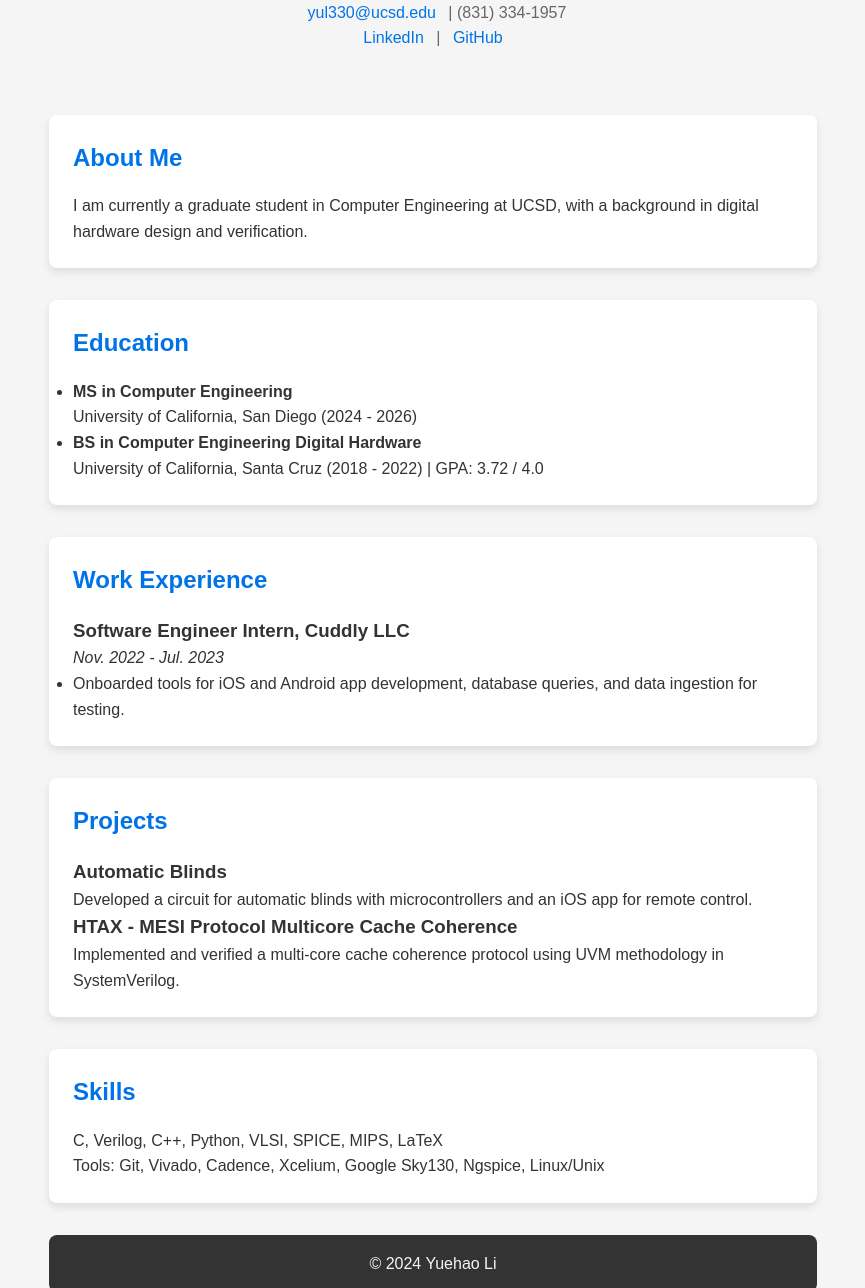
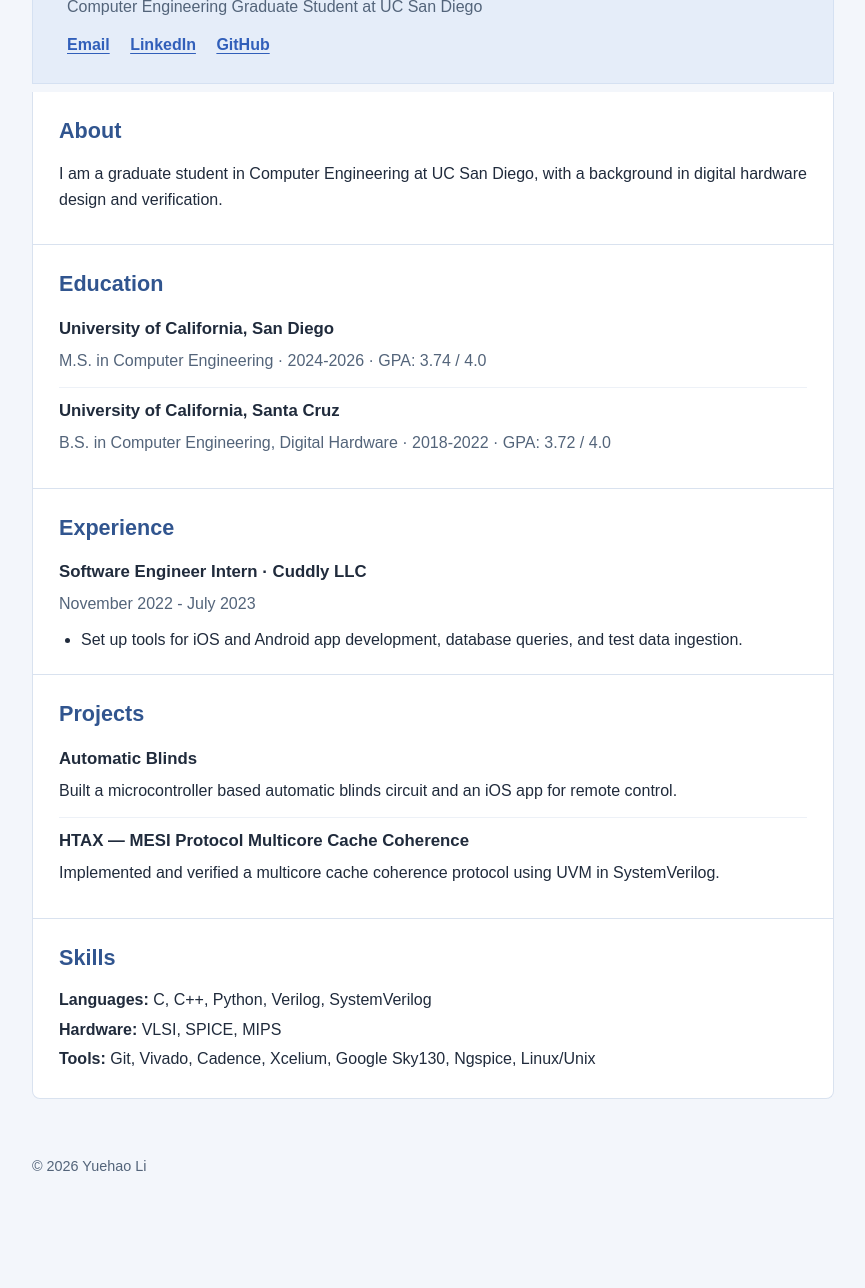
Before and after one commit to yuehao-li/yuehao-li.github.io, a plain HTML site: page index.html in a window 1280 px wide. Shown: the part 122-1410 px from the top of the page, without its empty margins (207-1072 px from the left). After the commit the page ends 1330 px from the top, so only its background shows below. Drawn offline with Linux system fonts and the light colour scheme.

Commit message:
basic web page

```diff
--- a/index.html
+++ b/index.html
@@ -3,179 +3,109 @@
 <head>
   <meta charset="UTF-8">
   <meta name="viewport" content="width=device-width, initial-scale=1.0">
+  <meta name="description" content="Yuehao Li — Computer Engineering graduate student at UC San Diego.">
   <title>Yuehao Li | Computer Engineer</title>
   <style>
-    /* General reset */
-    * {
-      margin: 0;
-      padding: 0;
-      box-sizing: border-box;
+    * { box-sizing: border-box; }
+    :root {
+      --ink: #202b3c;
+      --muted: #53647a;
+      --blue: #315fba;
+      --line: #d9e2ef;
+      --panel: #ffffff;
+      --page: #f3f6fb;
     }
-
-    /* Colors */
-    :root {
-      --primary-color: #0073e6;
-      --bg-color: #f5f5f5;
-      --text-color: #333;
-      --footer-bg-color: #333;
-      --footer-text-color: #f5f5f5;
+    html { min-height: 100%; background: var(--page); scroll-behavior: smooth; }
+    body {
+      max-width: 850px;
+      margin: 0 auto;
+      padding: 0 24px;
+      color: var(--ink);
+      background: var(--page);
+      font: 16px/1.6 Arial, Helvetica, sans-serif;
     }
-
-    /* Body Styling */
-    body {
-      font-family: Arial, sans-serif;
-      line-height: 1.6;
-      color: var(--text-color);
-      background-color: var(--bg-color);
-      max-width: 800px;
-      margin: 0 auto;
-      padding: 0 1rem;
+    header { padding: 38px 34px 26px; margin: 24px 0 0; background: #e5edf9; border: 1px solid #d5e1f2; border-top: 4px solid var(--blue); border-radius: 8px 8px 0 0; }
+    h1 { margin: 0; color: #203e72; font-size: 2.2rem; line-height: 1.2; }
+    header p { margin: 8px 0 0; color: var(--muted); }
+    a { color: var(--blue); text-underline-offset: 3px; transition: color .18s ease; }
+    a:hover { color: #173d83; }
+    a:focus-visible { outline: 3px solid #91b7f2; outline-offset: 3px; border-radius: 2px; }
+    .links { margin-top: 12px; }
+    .links a { display: inline-block; margin-right: 16px; font-weight: 600; }
+    main { padding: 8px 0 36px; }
+    section { padding: 22px 26px; margin: 0; background: var(--panel); border: 1px solid var(--line); border-top: 0; transition: background-color .18s ease; }
+    section:hover { background: #fbfcff; }
+    section:last-child { border-radius: 0 0 8px 8px; }
+    h2 { margin: 0 0 12px; color: #31558f; font-size: 1.35rem; }
+    h3 { margin: 14px 0 2px; font-size: 1.05rem; }
+    section h3:not(:first-of-type) { padding-top: 10px; border-top: 1px solid #edf1f7; }
+    p { margin: 5px 0 10px; }
+    .muted { color: var(--muted); }
+    ul { margin: 6px 0 0; padding-left: 22px; }
+    .skills p { margin: 4px 0; }
+    footer { padding: 20px 0 30px; color: var(--muted); font-size: .9rem; }
+    @media (prefers-reduced-motion: reduce) {
+      html { scroll-behavior: auto; }
+      *, *::before, *::after { transition-duration: .01ms !important; }
     }
-
-    /* Header Styling */
-    header {
-      text-align: center;
-      padding: 2rem 0;
-      animation: fadeInUp 1s ease-out;
-    }
-    header h1 {
-      font-size: 2.5rem;
-      color: var(--primary-color);
-    }
-    header p {
-      color: #666;
-    }
-    header a {
-      margin: 0 0.5rem;
-      text-decoration: none;
-      color: var(--primary-color);
-      transition: color 0.3s, transform 0.3s;
-    }
-    header a:hover {
-      color: #005bb5;
-      transform: scale(1.1);
-    }
-
-    /* Section Styling */
-    section {
-      margin-top: 2rem;
-      opacity: 0; /* Start invisible */
-      animation: fadeInUp 1s ease-out forwards;
-      background-color: #ffffff;
-      padding: 1.5rem;
-      border-radius: 8px;
-      box-shadow: 0 4px 8px rgba(0, 0, 0, 0.1);
-    }
-    h2 {
-      color: var(--primary-color);
-      margin-bottom: 1rem;
-    }
-    #about { animation-delay: 0.5s; }
-    #education { animation-delay: 1s; }
-    #experience { animation-delay: 1.5s; }
-    #projects { animation-delay: 2s; }
-    #skills { animation-delay: 2.5s; }
-
-    /* Project Card Animation */
-    .project {
-      opacity: 0;
-      transform: scale(0.9);
-      animation: fadeInUp 0.8s ease-out forwards;
-    }
-    .project:nth-child(1) { animation-delay: 2.2s; }
-    .project:nth-child(2) { animation-delay: 2.4s; }
-
-    /* Footer Styling */
-    footer {
-      text-align: center;
-      padding: 1rem 0;
-      background-color: var(--footer-bg-color);
-      color: var(--footer-text-color);
-      margin-top: 2rem;
-      border-radius: 8px;
-    }
-
-    /* Smooth Scrolling */
-    html {
-      scroll-behavior: smooth;
-    }
-
-    /* Fade-in and slide-up animation */
-    @keyframes fadeInUp {
-      0% {
-        opacity: 0;
-        transform: translateY(30px);
-      }
-      100% {
-        opacity: 1;
-        transform: translateY(0);
-      }
+    @media (max-width: 600px) {
+      body { padding: 0 18px; }
+      header { padding: 30px 22px 22px; margin-top: 16px; }
+      section { padding: 20px 22px; }
+      h1 { font-size: 1.9rem; }
     }
   </style>
 </head>
 <body>
-
-  <!-- Header Section -->
   <header>
     <h1>Yuehao Li</h1>
-    <p>Computer Engineering Graduate Student</p>
-    <p><a href="mailto:yul330@ucsd.edu">yul330@ucsd.edu</a> | (831) 334-1957</p>
-    <p><a href="https://linkedin.com/in/yuehao-li" target="_blank">LinkedIn</a> | <a href="https://github.com/yuehao-li" target="_blank">GitHub</a></p>
+    <p>Computer Engineering Graduate Student at UC San Diego</p>
+    <p class="links">
+      <a href="mailto:yul330@ucsd.edu">Email</a>
+      <a href="https://linkedin.com/in/yuehao-li" target="_blank" rel="noreferrer">LinkedIn</a>
+      <a href="https://github.com/yuehao-li" target="_blank" rel="noreferrer">GitHub</a>
+    </p>
   </header>
 
-  <!-- About Section -->
-  <section id="about">
-    <h2>About Me</h2>
-    <p>I am currently a graduate student in Computer Engineering at UCSD, with a background in digital hardware design and verification.</p>
-  </section>
+  <main>
+    <section>
+      <h2>About</h2>
+      <p>I am a graduate student in Computer Engineering at UC San Diego, with a background in digital hardware design and verification.</p>
+    </section>
 
-  <!-- Education Section -->
-  <section id="education">
-    <h2>Education</h2>
-    <ul>
-      <li><strong>MS in Computer Engineering</strong></li>
-        University of California, San Diego (2024 - 2026)
-      <li><strong>BS in Computer Engineering Digital Hardware</strong></li>
-        University of California, Santa Cruz (2018 - 2022) | GPA: 3.72 / 4.0
-    </ul>
-  </section>
+    <section>
+      <h2>Education</h2>
+      <h3>University of California, San Diego</h3>
+      <p class="muted">M.S. in Computer Engineering · 2024-2026 · GPA: 3.74 / 4.0</p>
+      <h3>University of California, Santa Cruz</h3>
+      <p class="muted">B.S. in Computer Engineering, Digital Hardware · 2018-2022 · GPA: 3.72 / 4.0</p>
+    </section>
 
-  <!-- Work Experience Section -->
-  <section id="experience">
-    <h2>Work Experience</h2>
-    <div class="job">
-      <h3>Software Engineer Intern, Cuddly LLC</h3>
-      <p><em>Nov. 2022 - Jul. 2023</em></p>
+    <section>
+      <h2>Experience</h2>
+      <h3>Software Engineer Intern · Cuddly LLC</h3>
+      <p class="muted">November 2022 - July 2023</p>
       <ul>
-        <li>Onboarded tools for iOS and Android app development, database queries, and data ingestion for testing.</li>
+        <li>Set up tools for iOS and Android app development, database queries, and test data ingestion.</li>
       </ul>
-    </div>
-  </section>
+    </section>
 
-  <!-- Projects Section -->
-  <section id="projects">
-    <h2>Projects</h2>
-    <div class="project">
+    <section>
+      <h2>Projects</h2>
       <h3>Automatic Blinds</h3>
-      <p>Developed a circuit for automatic blinds with microcontrollers and an iOS app for remote control.</p>
-    </div>
-    <div class="project">
-      <h3>HTAX - MESI Protocol Multicore Cache Coherence</h3>
-      <p>Implemented and verified a multi-core cache coherence protocol using UVM methodology in SystemVerilog.</p>
-    </div>
-  </section>
+      <p>Built a microcontroller based automatic blinds circuit and an iOS app for remote control.</p>
+      <h3>HTAX — MESI Protocol Multicore Cache Coherence</h3>
+      <p>Implemented and verified a multicore cache coherence protocol using UVM in SystemVerilog.</p>
+    </section>
 
-  <!-- Skills Section -->
-  <section id="skills">
-    <h2>Skills</h2>
-    <p>C, Verilog, C++, Python, VLSI, SPICE, MIPS, LaTeX</p>
-    <p>Tools: Git, Vivado, Cadence, Xcelium, Google Sky130, Ngspice, Linux/Unix</p>
-  </section>
+    <section class="skills">
+      <h2>Skills</h2>
+      <p><strong>Languages:</strong> C, C++, Python, Verilog, SystemVerilog</p>
+      <p><strong>Hardware:</strong> VLSI, SPICE, MIPS</p>
+      <p><strong>Tools:</strong> Git, Vivado, Cadence, Xcelium, Google Sky130, Ngspice, Linux/Unix</p>
+    </section>
+  </main>
 
-  <!-- Footer Section -->
-  <footer>
-    <p>&copy; 2024 Yuehao Li</p>
-  </footer>
-
+  <footer>© 2026 Yuehao Li</footer>
 </body>
 </html>
```
